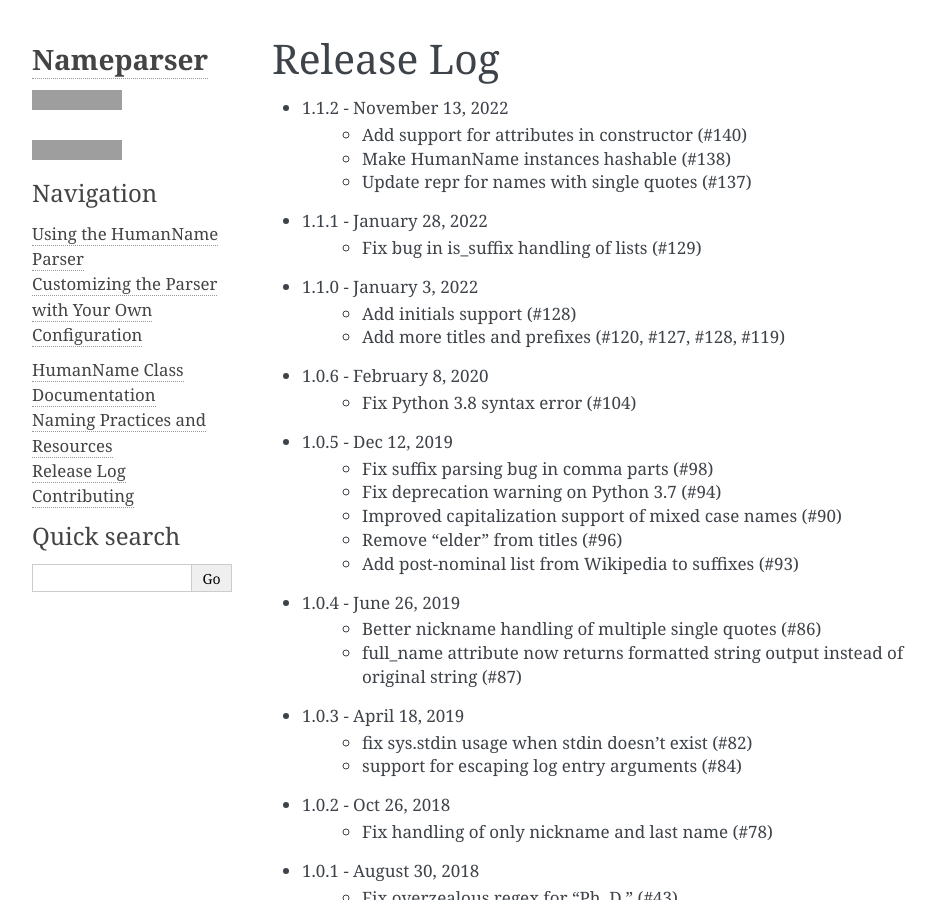
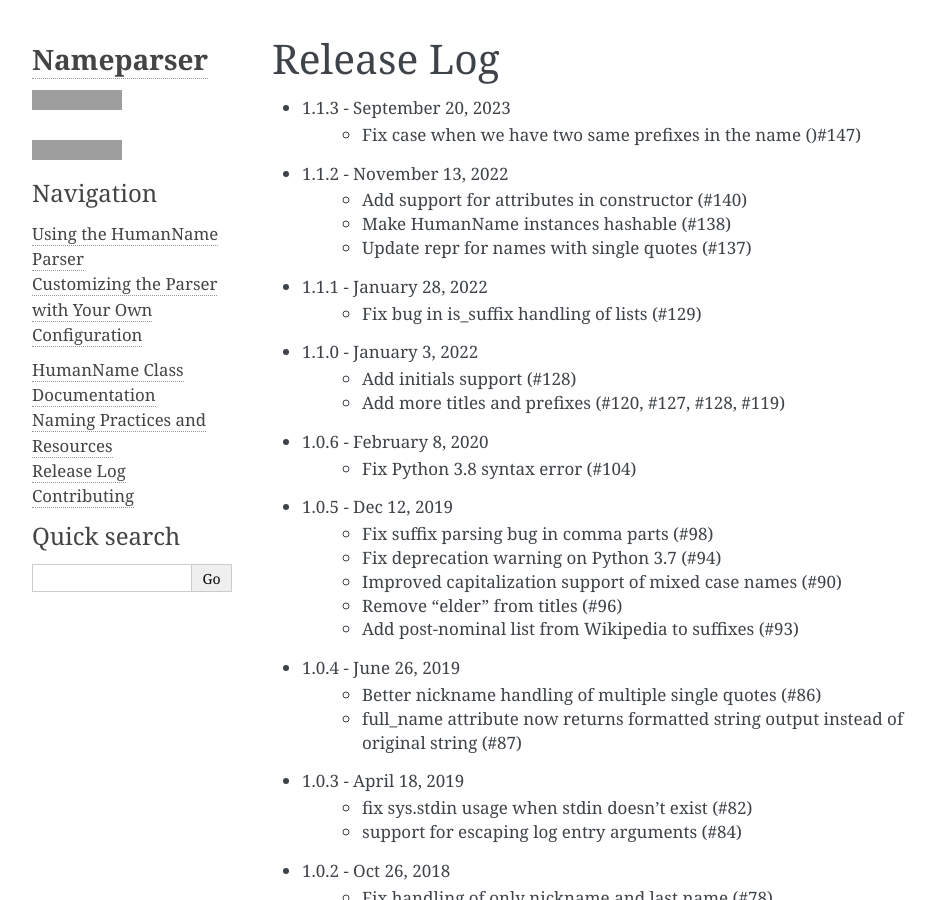
Before and after one commit to derek73/python-nameparser, a Sphinx documentation site: the page built from docs/release_log.rst, in a window 1280 px wide and 900 px high, cut to the strip 0-900 px from the top of the window. Shown: the whole strip, without its empty margins (148-1080 px from the left). Built offline with Sphinx 7.4.7, drawn with Linux system fonts in a browser that asks for light colours; grey boxes are pictures that could not be loaded.

Commit message:
v1.1.3
update version and release notes

```diff
--- a/docs/release_log.rst
+++ b/docs/release_log.rst
@@ -1,5 +1,7 @@
 Release Log
 ===========
+* 1.1.3 - September 20, 2023
+    - Fix case when we have two same prefixes in the name ()#147)
 * 1.1.2 - November 13, 2022
     - Add support for attributes in constructor (#140)
     - Make HumanName instances hashable (#138)
--- a/nameparser/__init__.py
+++ b/nameparser/__init__.py
@@ -1,4 +1,4 @@
-VERSION = (1, 1, 2)
+VERSION = (1, 1, 3)
 __version__ = '.'.join(map(str, VERSION))
 __author__ = "Derek Gulbranson"
 __author_email__ = 'derek73@gmail.com'
```
